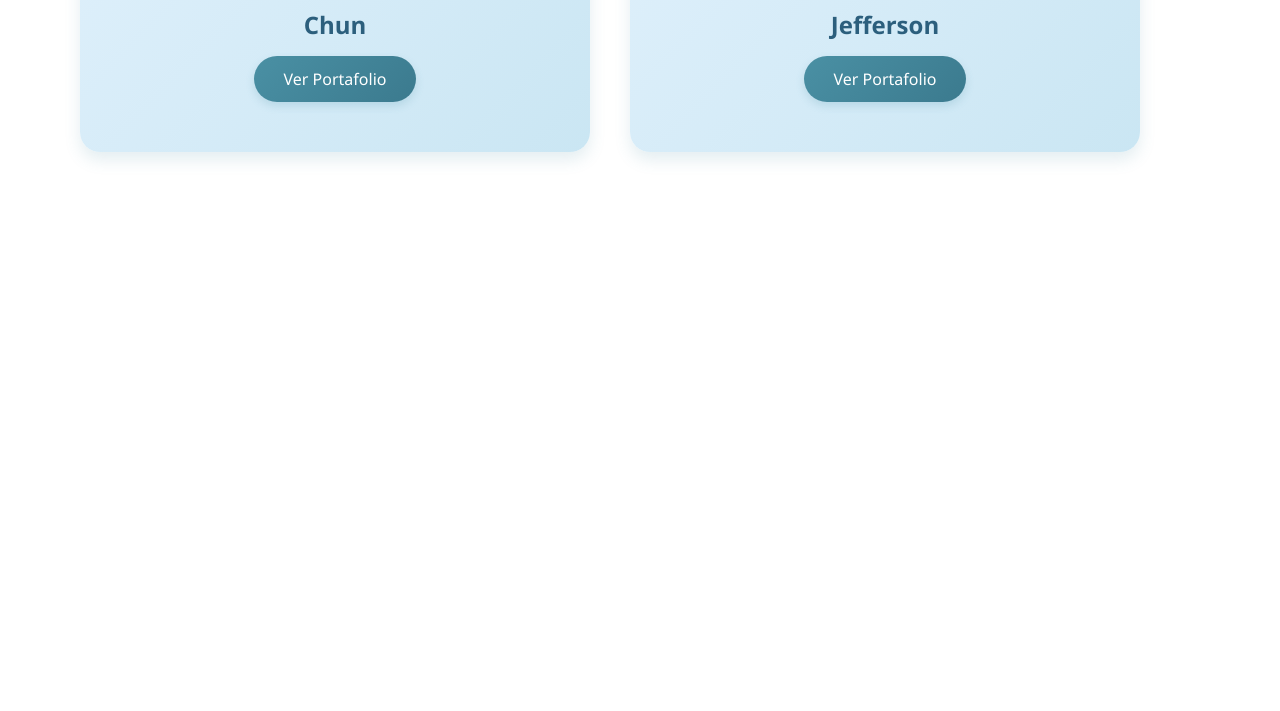
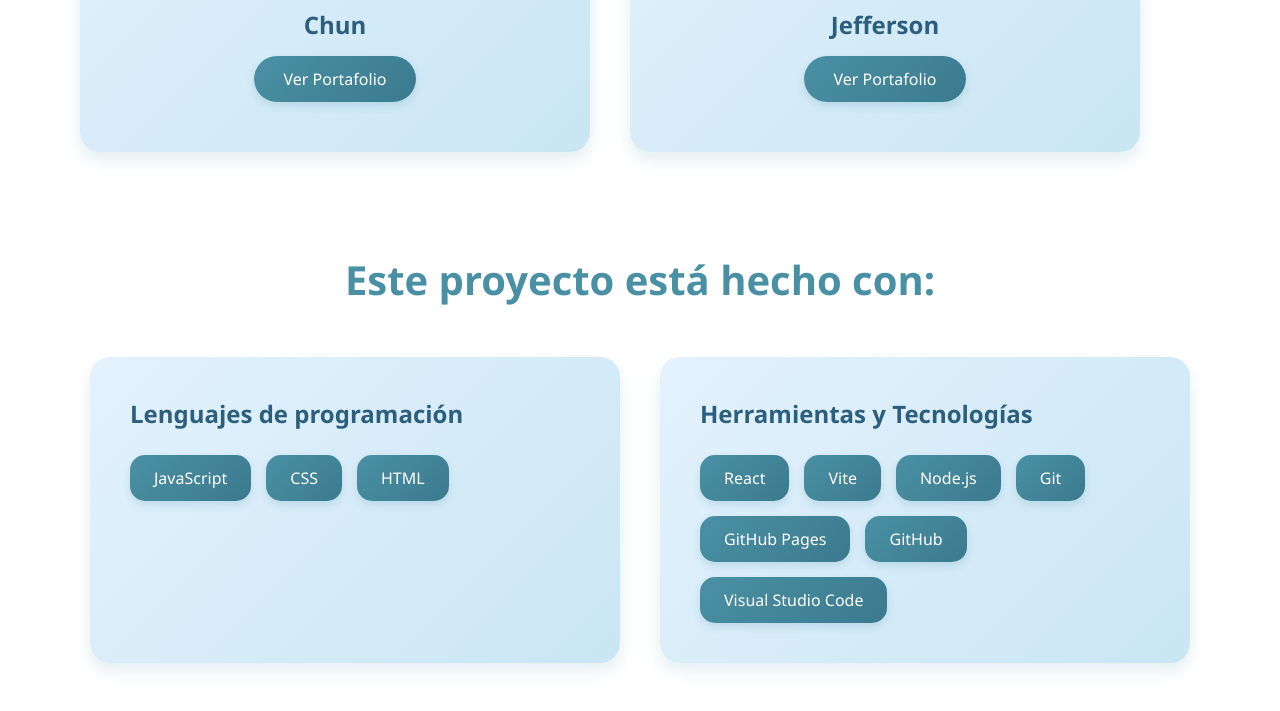
Before and after one commit to Akaringo101/Proyecto-3, a plain HTML site: page index.html in a window 1280 px wide. Shown: the part 1223-1934 px from the top of the page. Before the commit the page ends 1455 px from the top, so only its background shows below. Drawn offline with Linux system fonts and the light colour scheme.

Commit message:
Agregué una sección para poner las tecnologías usadas en el proyecto

```diff
--- a/index.html
+++ b/index.html
@@ -1,4 +1,3 @@
-
 <!DOCTYPE html>
 <html lang="es">
 <head>
@@ -120,16 +119,66 @@
             box-shadow: 0 6px 12px rgba(74, 144, 164, 0.3);
         }
 
+        .tech-section {
+            margin-top: 80px;
+        }
+
+        .tech-title {
+            text-align: center;
+            font-size: 2.5em;
+            color: #4A90A4;
+            margin-bottom: 50px;
+            font-weight: 600;
+        }
+
+        .tech-container {
+            display: grid;
+            grid-template-columns: repeat(2, 1fr);
+            gap: 40px;
+            max-width: 1100px;
+            margin: 0 auto;
+        }
+
+        .tech-card {
+            background: linear-gradient(135deg, #E3F2FD 0%, #cae6f3 100%);
+            border-radius: 20px;
+            padding: 40px;
+            box-shadow: 0 8px 16px rgba(74, 144, 164, 0.15);
+        }
+
+        .tech-card h3 {
+            font-size: 1.5em;
+            color: #2C5F7D;
+            margin-bottom: 25px;
+            font-weight: 600;
+        }
+
+        .tech-tags {
+            display: flex;
+            flex-wrap: wrap;
+            gap: 15px;
+        }
+
+        .tech-tag {
+            display: inline-block;
+            background: linear-gradient(135deg, #4A90A4 0%, #3B7A8E 100%);
+            color: white;
+            padding: 12px 24px;
+            border-radius: 15px;
+            font-weight: 500;
+            box-shadow: 0 4px 8px rgba(74, 144, 164, 0.2);
+        }
+
         @media (max-width: 768px) {
             h1 {
                 font-size: 2em;
             }
 
-            .section-title {
+            .section-title, .tech-title {
                 font-size: 1.8em;
             }
 
-            .team-container {
+            .team-container, .tech-container {
                 grid-template-columns: 1fr;
                 gap: 30px;
             }
@@ -138,7 +187,7 @@
 </head>
 <body>
     <header>
-        <h1>Michis Compiladores del Multiverso de Sombras Binarias</h1>
+        <h1>✩ Michis Compiladores del Multiverso de Sombras Binarias ✩</h1>
     </header>
 
     <main>
@@ -177,6 +226,37 @@
                 <a href="https://github.com/usuario4" class="github-link" target="_blank">Ver Portafolio</a>
             </div>
         </div>
+
+        <!-- Tech Stack Section -->
+        <section class="tech-section">
+            <h2 class="tech-title">Este proyecto está hecho con:</h2>
+
+            <div class="tech-container">
+                <!-- Lenguajes de programación -->
+                <div class="tech-card">
+                    <h3>Lenguajes de programación</h3>
+                    <div class="tech-tags">
+                        <span class="tech-tag">JavaScript</span>
+                        <span class="tech-tag">CSS</span>
+                        <span class="tech-tag">HTML</span>
+                    </div>
+                </div>
+
+                <!-- Herramientas y Tecnologías -->
+                <div class="tech-card">
+                    <h3>Herramientas y Tecnologías</h3>
+                    <div class="tech-tags">
+                        <span class="tech-tag">React</span>
+                        <span class="tech-tag">Vite</span>
+                        <span class="tech-tag">Node.js</span>
+                        <span class="tech-tag">Git</span>
+                        <span class="tech-tag">GitHub Pages</span>
+                        <span class="tech-tag">GitHub</span>
+                        <span class="tech-tag">Visual Studio Code</span>
+                    </div>
+                </div>
+            </div>
+        </section>
     </main>
 </body>
 </html>
```
